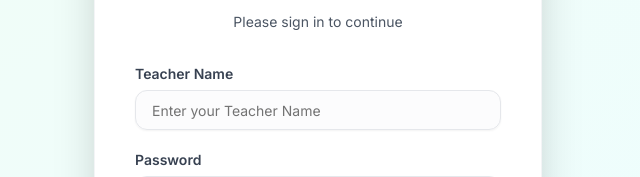
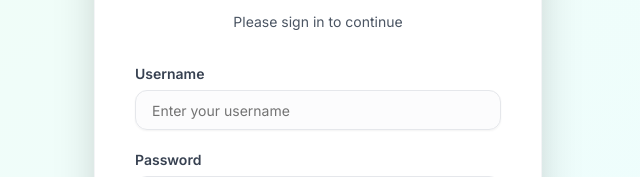
Before and after one commit to ez-programmer4/darulkubra, a Next.js app: page /teachers/login in a window 1280 px wide. Shown: the part 366-543 px from the top of the page, without its empty margins (322-962 px from the left). Built offline with nearby package versions, Linux system fonts and the light colour scheme; no server answers.

Commit message:
sep 9-033

```diff
--- a/src/components/ui/LoginForm.tsx
+++ b/src/components/ui/LoginForm.tsx
@@ -86,7 +86,7 @@ export function LoginForm({
             htmlFor="username"
             className="block text-sm font-semibold text-gray-700 mb-1.5 group-focus-within:text-blue-600 transition-colors duration-200"
           >
-            {role === "teacher" ? "Teacher Name" : "Username"}
+            Username
           </Label>
           <div className="relative">
             <Input
@@ -97,11 +97,7 @@ export function LoginForm({
               value={username}
               onChange={(e) => setUsername(e.target.value)}
               className="appearance-none block w-full px-4 py-3.5 border border-gray-200 rounded-xl shadow-sm placeholder-gray-400 focus:outline-none focus:ring-2 focus:ring-blue-500 focus:border-transparent transition-all duration-200 ease-in-out bg-gray-50/50 hover:bg-white"
-              placeholder={
-                role === "teacher"
-                  ? "Enter your Teacher Name"
-                  : "Enter your username"
-              }
+              placeholder="Enter your username"
             />
           </div>
         </div>
--- a/src/lib/auth.ts
+++ b/src/lib/auth.ts
@@ -50,7 +50,7 @@ export const authOptions: NextAuthOptions = {
         } else if (role === "teacher") {
           try {
             user = await prisma.wpos_wpdatatable_24.findFirst({
-              where: { ustazname: credentials.username },
+              where: { ustazid: credentials.username },
             });
             if (!user) {
               return null;
@@ -78,7 +78,7 @@ export const authOptions: NextAuthOptions = {
             return {
               id: user.ustazid,
               name: user.ustazname ?? "",
-              username: user.ustazname ?? "",
+              username: user.ustazid ?? "",
               role,
             };
           } catch (error) {
```
